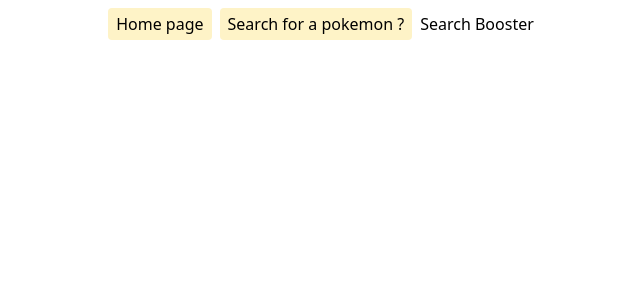
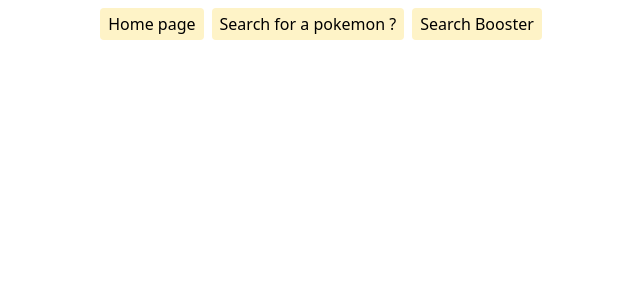
Before and after one commit to Cosmeak/iim-bachelor-three, a React (Vite) app: page / in a window 1280 px wide. Shown: the top 300 px of the page, without its empty margins (319-959 px from the left). Built offline with nearby package versions, Linux system fonts and the light colour scheme; what pokemontcgsdk would draw is missing.

Commit message:
add booster file

```diff
--- a/src/main.jsx
+++ b/src/main.jsx
@@ -10,10 +10,12 @@ pokemon.configure({apiKey: import.meta.env.POKEMON_TCG_KEY});
 import Root from "./routes/root.jsx";
 import ErrorPage from "./error-page.jsx";
 import Search from "./routes/search.jsx";
+import Booster from "./routes/booster.jsx";
 
 const router = createBrowserRouter([
   { path: '/', element: <Root />, errorElement: <ErrorPage />},
   { path: '/search', element: <Search />, errorElement: <ErrorPage />},
+  { path: '/booster', element: <Booster />, errorElement: <ErrorPage />},
 ]);
 
 ReactDOM.createRoot(document.getElementById('root')).render(
--- a/src/routes/booster.jsx
+++ b/src/routes/booster.jsx
@@ -0,0 +1,5 @@
+const Booster = () => {
+return ( <div> kaka</div>)
+};
+
+export default Booster;
--- a/src/routes/root.jsx
+++ b/src/routes/root.jsx
@@ -9,7 +9,7 @@ export default function Root() {
          <li className="bg-amber-100 rounded px-2 py-1">
            <a href={'/search'}>Search for a pokemon ?</a>
          </li>
-         <li>
+         <li className="bg-amber-100 rounded px-2 py-1">
           <a href={'/booster'}>Search Booster</a>
          </li>
        </ul>
```
